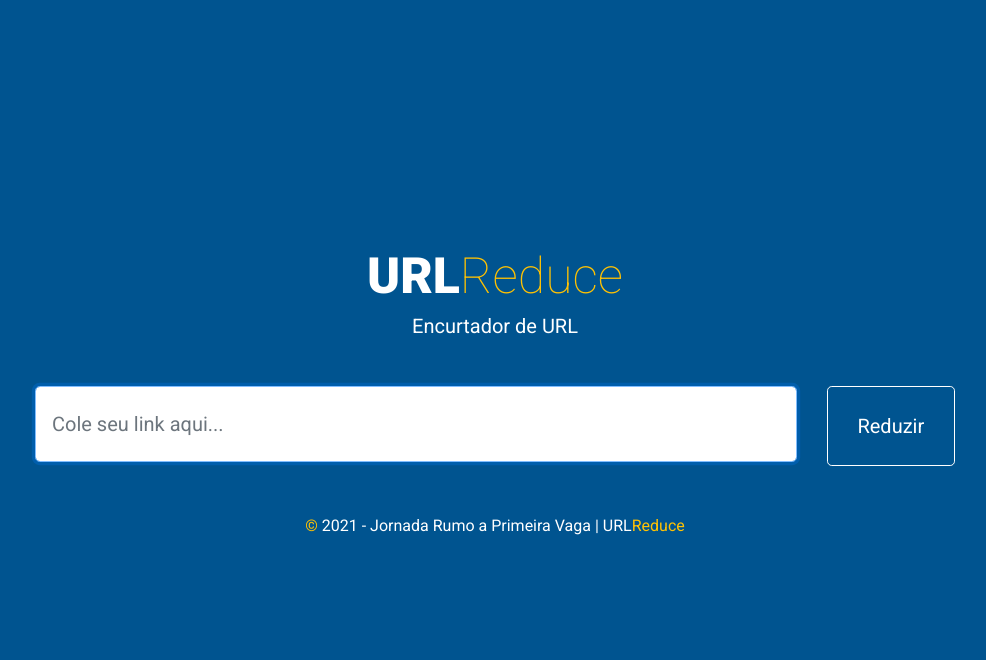
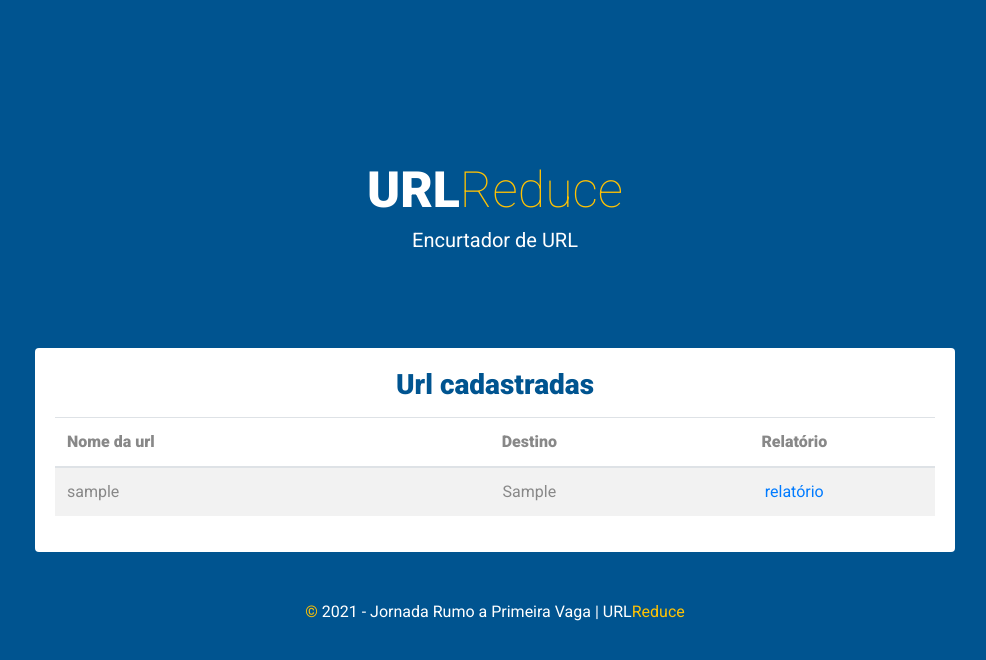
Before and after one commit to HenriqueCCdA/urlReduce, a Django app: page / in a window 1280 px wide. Shown: the top 660 px of the page, without its empty margins (145-1131 px from the left). Run offline with Django 3.2, Linux system fonts and the light colour scheme; tables that the repository leaves empty hold one stand-in row (values such as "Sample post").

Commit message:
Criar uma view com todas as urls cadastradas.
close #74

```diff
--- a/devpro/encurtador/facade.py
+++ b/devpro/encurtador/facade.py
@@ -2,6 +2,17 @@ from typing import List
 from django.db.models.functions import TruncDate
 from django.db.models import Count
 from devpro.encurtador.models import UrlRedirect
+
+
+def obtem_todas_as_urls() -> List[UrlRedirect]:
+    '''
+    ---------------------------------------------------------------------------------
+    Fachada que retorna uma lista com todas as urls cadastradas
+    ---------------------------------------------------------------------------------
+    return: Uma lista com as urls
+    ---------------------------------------------------------------------------------
+    '''
+    return list(UrlRedirect.objects.all())
 
 
 def separa_e_conta_os_redirecionamentos_por_data(slug: str) -> List[UrlRedirect]:
--- a/devpro/encurtador/models.py
+++ b/devpro/encurtador/models.py
@@ -4,6 +4,7 @@ from django.core.mail import send_mail
 from django.utils.translation import gettext_lazy as _
 from django.db import models
 from django.utils import timezone
+from django.urls import reverse
 
 
 class UserManager(BaseUserManager):
@@ -112,6 +113,9 @@ class UrlRedirect(models.Model):
     def __str__(self):
         return f'{self.slug} -> {self.destino}'
 
+    def get_absolute_url(self):
+        return reverse('relatorio_name', kwargs={'slug': self.slug})
+
 
 class UrlLog(models.Model):
     criado_em = models.DateTimeField(auto_now_add=True)
--- a/devpro/encurtador/templates/encurtador/home.html
+++ b/devpro/encurtador/templates/encurtador/home.html
@@ -7,6 +7,41 @@
 
     <div class="container">
       {% include "encurtador/titulo.html" %}
+
+      <div class="row">
+          <div class="offset-sm-1 col-sm-10 mt-5">
+              <div class="panel">
+                  <div class="panel-heading">
+                      <h3 class="panel-title font-weight-bold mb-3">Url cadastradas</h3>
+                  </div>
+                  <div class="panel-body">
+                      <div class="table-responsive">
+                          <table class="table table-striped">
+                              <thead>
+                              <tr>
+                                  <th class="text-left">Nome da url</th>
+                                  <th>Destino</th>
+                                  <th>Relatório</th>
+                              </tr>
+                              </thead>
+                              <tbody>
+                              {% for url in lista_urls%}
+                                  <tr>
+                                      <td class="text-left">{{ url.slug }}</td>
+                                      <td>{{ url.destino }}</td>
+                                      <td><a href={{url.get_absolute_url}}>relatório</td>
+                                  </tr>
+                              {% endfor%}
+                             </tbody>
+                          </table>
+                      </div>
+                  </div>
+              </div>
+          </div>
+      </div>
+
+
+      {% comment %}
       <div class="row">
         <div class="offset-sm-1 col-sm-10">
           <form>
@@ -21,6 +56,7 @@
           </form>
         </div>
       </div>
+ {% endcomment %}
       {% include "encurtador/ano_jornada.html" %}
     </div>
 
--- a/devpro/encurtador/views.py
+++ b/devpro/encurtador/views.py
@@ -2,14 +2,16 @@ from django.shortcuts import redirect, render
 from django.core.exceptions import ObjectDoesNotExist
 from devpro.encurtador.models import UrlLog, UrlRedirect
 
-from devpro.encurtador.facade import separa_e_conta_os_redirecionamentos_por_data, soma_de_cliques
+from devpro.encurtador.facade import separa_e_conta_os_redirecionamentos_por_data, soma_de_cliques,\
+                                     obtem_todas_as_urls
 
 
 def home(request):
-    return render(request, 'encurtador/home.html')
+    print(obtem_todas_as_urls())
+    return render(request, 'encurtador/home.html', context={'lista_urls': obtem_todas_as_urls()})
 
 
-def relatorios(request, slug: str):
+def relatorio(request, slug: str):
     reduce = UrlRedirect.objects.get(slug=slug)
     url_reduzida = request.build_absolute_uri(f'/{reduce.slug}')
 
--- a/devpro/urls.py
+++ b/devpro/urls.py
@@ -22,5 +22,5 @@ urlpatterns = [
     path('admin/', admin.site.urls),
     path('', views.home, name='home_html'),
     path('<slug:slug>', views.redirecionar, name='redirecionar_name'),
-    path('relatorio/<slug:slug>', views.relatorios, name='relatio_name')
+    path('relatorio/<slug:slug>', views.relatorio, name='relatorio_name')
 ]
```
Also changed, not shown: devpro/encurtador/tests/test_encurtador.py (+11 -3 lines).
